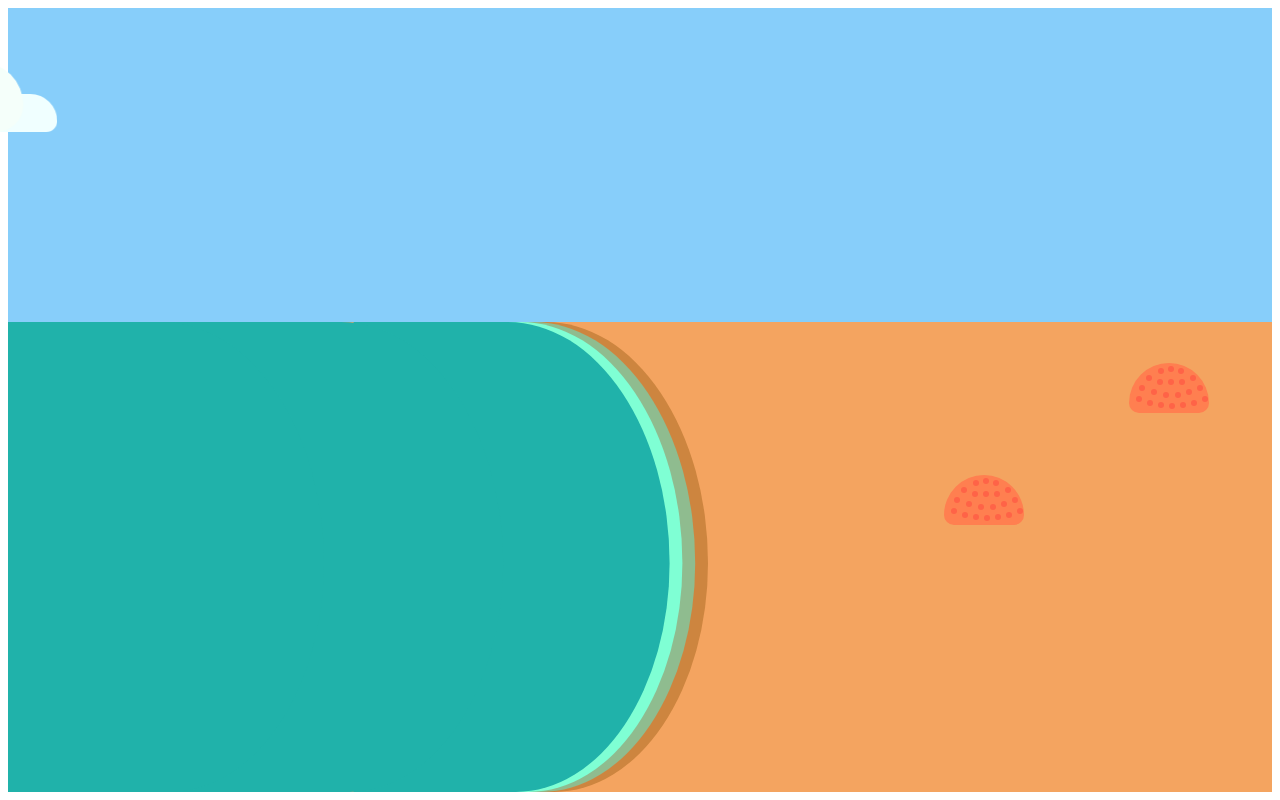
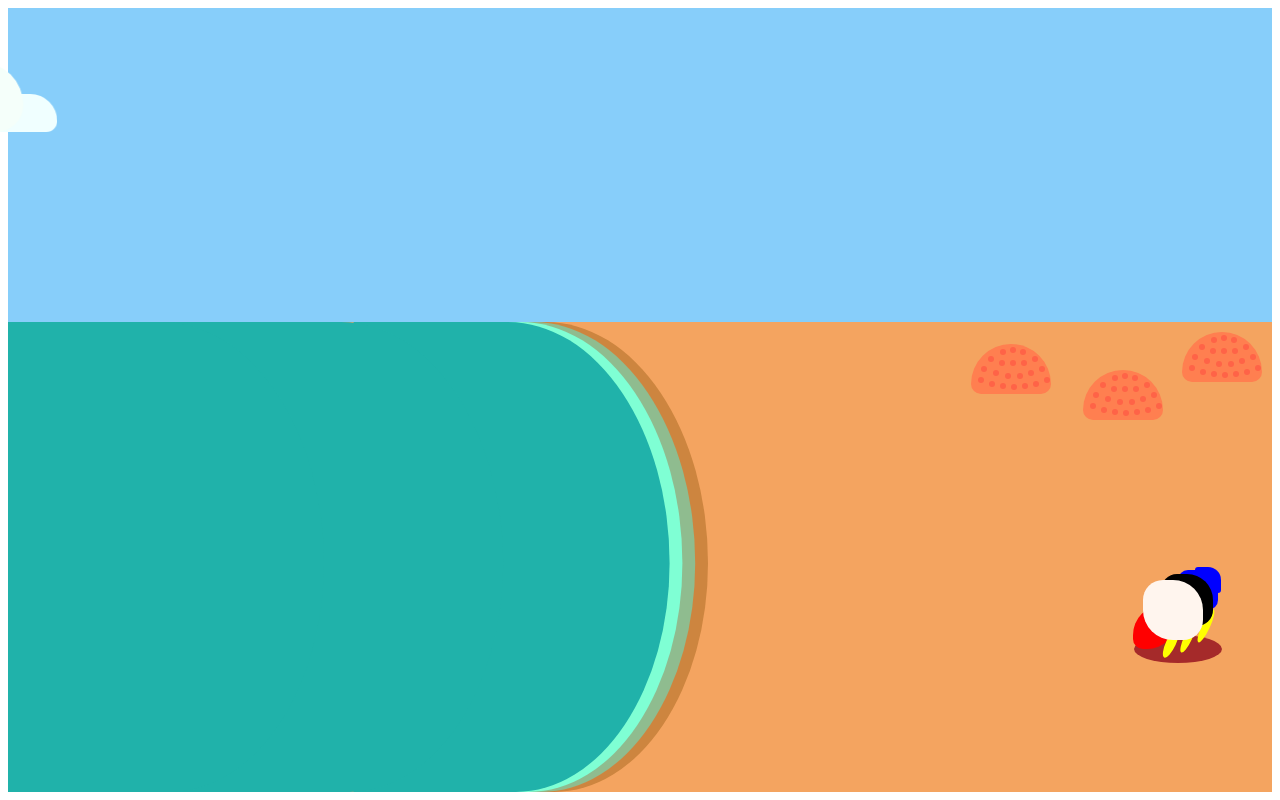
Before and after one commit to wendko/codepen, a website: page pens/css-named-colors-beach/index.html in a window 1280 px wide. Drawn offline with Linux system fonts and the light colour scheme.

Commit message:
feat: css beach

```diff
--- a/pens/css-named-colors-beach/index.html
+++ b/pens/css-named-colors-beach/index.html
@@ -20,6 +20,7 @@
         .sky {
             padding: 20px;
             background: lightskyblue;
+            z-index: -1;
         }
         .earth {
             display: grid;
@@ -116,10 +117,8 @@
                 -55px 10px 0 -10px var(--bg-2);
         }
         .coral-group {
-            display: grid;
-            grid-template-columns: repeat(5, 1fr);
-            place-items: center;
-            height: 50%;
+            display: flex;
+            justify-content: flex-end;
         }
 
         .coral {
@@ -129,14 +128,12 @@
             width: 80px;
         }
 
-        .coral:nth-child(1) {
-            grid-column: 4;
-            grid-row: 2;
+        .coral:first-child {
+            margin: 1vw 1vw 0 0;
         }
 
         .coral:nth-child(2) {
-            grid-column: 5;
-            grid-row: 1;
+            margin: 3vw 1.5vw;
         }
 
         .coral::after {
@@ -152,9 +149,115 @@
             -19px 17px var(--bg), -7px 21px var(--bg), 5px 24px var(--bg), 17px 24px var(--bg), 28px 21px var(--bg), 39px 17px var(--bg),
             -22px 28px var(--bg), -11px 32px var(--bg), 0px 34px var(--bg), 11px 35px var(--bg), 22px 34px var(--bg), 33px 32px var(--bg), 44px 28px var(--bg);
         }
+
+        #screen-rotate-message {
+            position: fixed;
+            width: 100vw;
+            height: 100vh;
+            text-align: center;
+            display: flex;
+            justify-content: center;
+            align-items: center;
+            background: #000000d1;
+            z-index: 2;
+            color: white;
+            font-family: monospace;
+            font-size: 2.5rem;
+        }
+
+        @media only screen and (min-width: 460px) {
+            #screen-rotate-message {
+                display: none;
+            }
+        }
+
+        .crab {
+            position: absolute;
+            right: 0px;
+            bottom: 20%;
+            display: flex;
+            /* animation: crabMove 5s ease-in-out infinite; */
+        }
+
+        .crab::after {
+            content: '';
+            padding: 14px 44px;
+            background: brown;
+            border-radius: 50%;
+            position: absolute;
+            transform: translate(-9px, 55px);
+            z-index: -1;
+        }
+
+        @keyframes crabMove {
+            50% {
+                transform: translateX(-20vw);
+            }
+        }
+
+        .crab > .shell {
+            padding: 30px;
+            border-radius: 20px 30px;
+            background: seashell;
+            margin-right: 6vw;
+            box-shadow: 14px -10px 0 -4px,
+            25px -20px 0 -10px blue,
+            35px -30px 0 -17px blue;
+            z-index: 2;
+        }
+
+        .crab > .body {
+            padding: 22px;
+            background: red;
+            position: absolute;
+            border-radius: 30px 10px;
+            transform: translate(-10px, 25px);
+            animation: crabLegMove1 1s infinite;
+        }
+
+        .crab > .body > .leg {
+            position: absolute;
+            background: yellow;
+            position: absolute;
+            border-radius: 50%;
+            /* animation-delay: var(--crab-leg-delay); */
+        }
+
+        .leg {
+            animation: crabLegMove1 1s infinite;
+        }
+
+        @keyframes crablegMove1 {
+            0% { background: red}
+            50% { background: black }
+            100% {background: green}
+        }
+
+        .crab > .body > .leg:nth-child(1) {
+            padding: 16px 5px;
+            transform: translateX(11px) rotate(25deg);
+            --crab-leg-delay: 0s;
+            /* animation: crabLegMove1 2s; */
+            /* animation: crabLegMove 1s infinite; */
+
+        }
+        .crab > .body > .leg:nth-child(2) {
+            padding: 16px 4px;
+            transform: translate(29px, -5px) rotate(25deg);
+            --crab-leg-delay: 0.2s;
+        }
+        .crab > .body > .leg:nth-child(3) {
+            padding: 18px 4px;
+            transform: translate(47px, -19px) rotate(25deg);
+            --crab-leg-delay: 0.4s;
+        }
     </style>
 </head>
 <body>
+    <div id="screen-rotate-message">
+        Whoops! Your screen is too narrow... This ain't gonna look good.
+        Please rotate your device.
+    </div>
     <div class="scene">
         <div class="sky">
             <div class="cloud"></div>
@@ -164,14 +267,20 @@
         <div class="earth">
             <div class="sea"></div>
             <div class="beach">
-                <div class="crab">
-                    <div class="shell"></div>
-                    <div class="legs"></div>
-                    <div class="eyes"></div>
-                </div>
                 <div class="coral-group">
                     <div class="coral"></div>
                     <div class="coral"></div>
+                    <div class="coral"></div>
+                </div>
+                <div class="crab">
+                    <div class="body">
+                        <div class="leg"></div>
+                        <div class="leg"></div>
+                        <div class="leg"></div>
+                        <div class="leg"></div>
+                    </div>
+                    <div class="shell"></div>
+                    <div class="eyes"></div>
                 </div>
             </div>
         </div>
```
